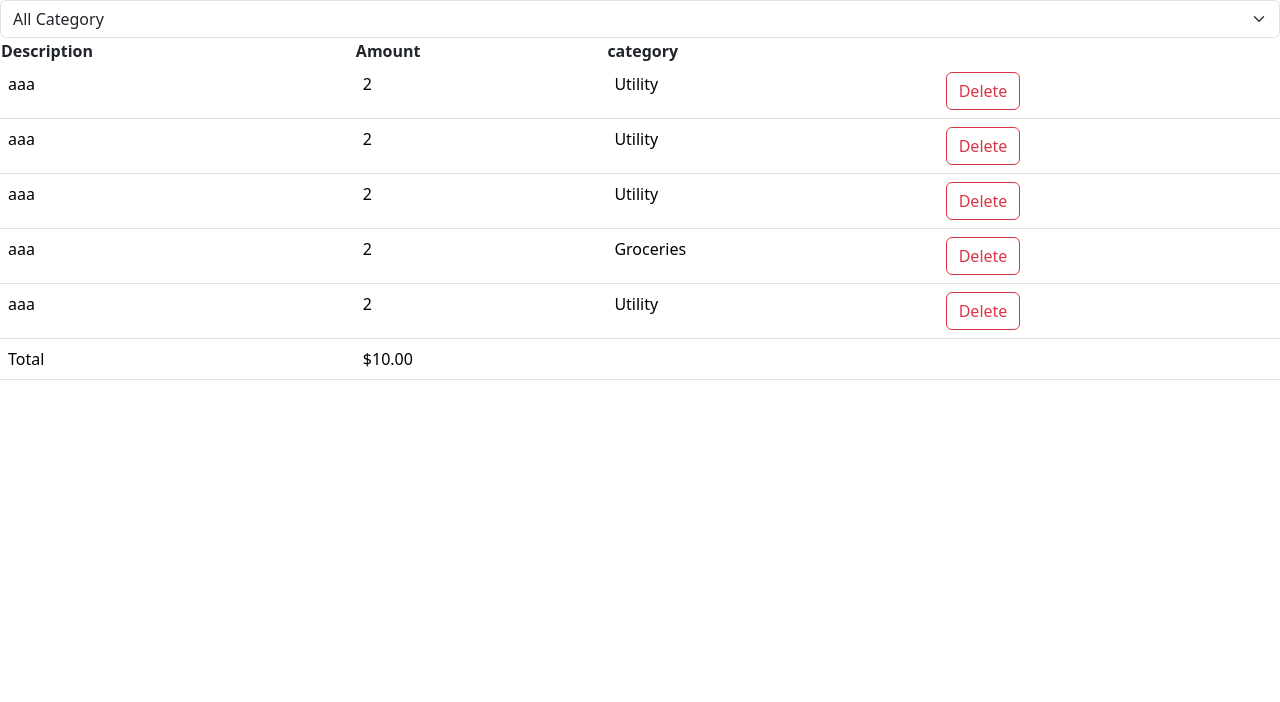
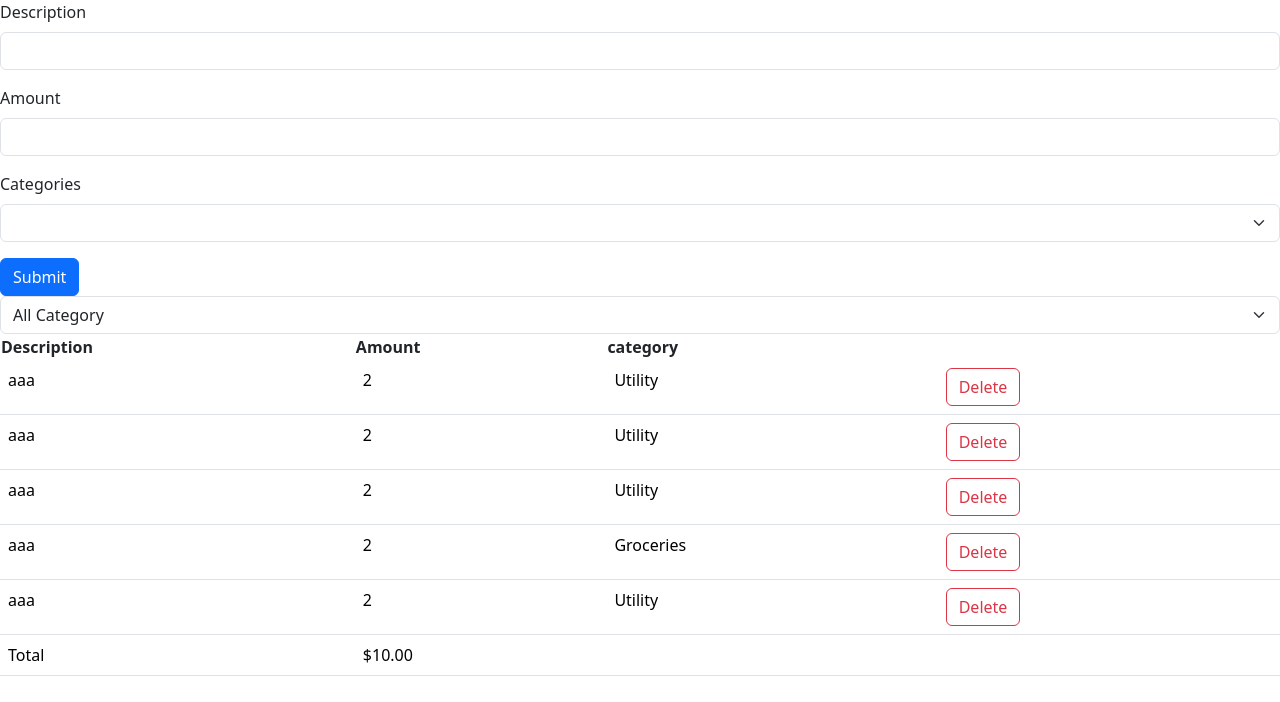
Before and after one commit to Nazim9945/Expense-Tracker, a React (Vite) app: page / in a window 1280 px wide. Shown: the top 702 px of the page. Built offline with nearby package versions, Linux system fonts and the light colour scheme.

Commit message:
Created the form to take data

```diff
--- a/src/App.tsx
+++ b/src/App.tsx
@@ -1,6 +1,7 @@
 import { useState } from "react"
 import ExpenseList from "./components/ExpenseList"
 import DropDownList from "./components/DropDownList";
+import Form from "./components/Form";
 
 
 const App = () => {
@@ -15,6 +16,7 @@ const App = () => {
   const filteredExpense=category?Expenses.filter(exp=>exp.category===category):Expenses
   return (
   <>
+  <Form/>
   <DropDownList onSelectCategory={(category)=>setCategory(category)}/>
     <ExpenseList onDelete={(id)=>setExpenses(Expenses.filter(expense=>id!==expense.id))} expenses={filteredExpense}/>
   </>
--- /dev/null
+++ b/src/components/Form.tsx
@@ -0,0 +1,41 @@
+
+import categories from '../service.ts/categories';
+
+const Form = () => {
+  return (
+    <>
+      <form>
+        <div className="mb-3">
+          <label htmlFor="description" className="form-label">
+            Description
+          </label>
+          <input type="text" className="form-control" id="description" />
+        </div>
+        <div className="mb-3">
+          <label htmlFor="amount" className="form-label">
+            Amount
+          </label>
+          <input type="text" className="form-control" id="amount" />
+        </div>
+        <div className="mb-3">
+          <label htmlFor="category" className="form-label">
+            Categories
+          </label>
+          <select id="category" className="form-select">
+            <option value=""></option>
+            {categories.map((category) => (
+              <option key={category} value={category}>
+                {category}
+              </option>
+            ))}
+          </select>
+        </div>
+        <button className="btn btn-primary" type="submit">
+          Submit
+        </button>
+      </form>
+    </>
+  );
+}
+
+export default Form
```
